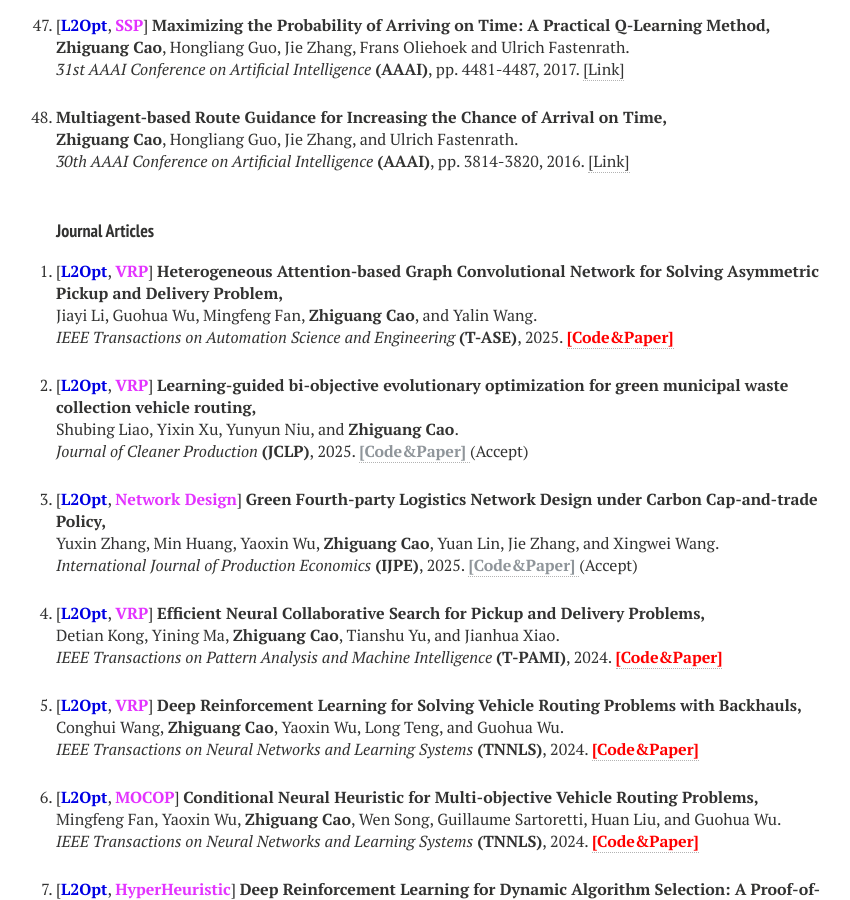
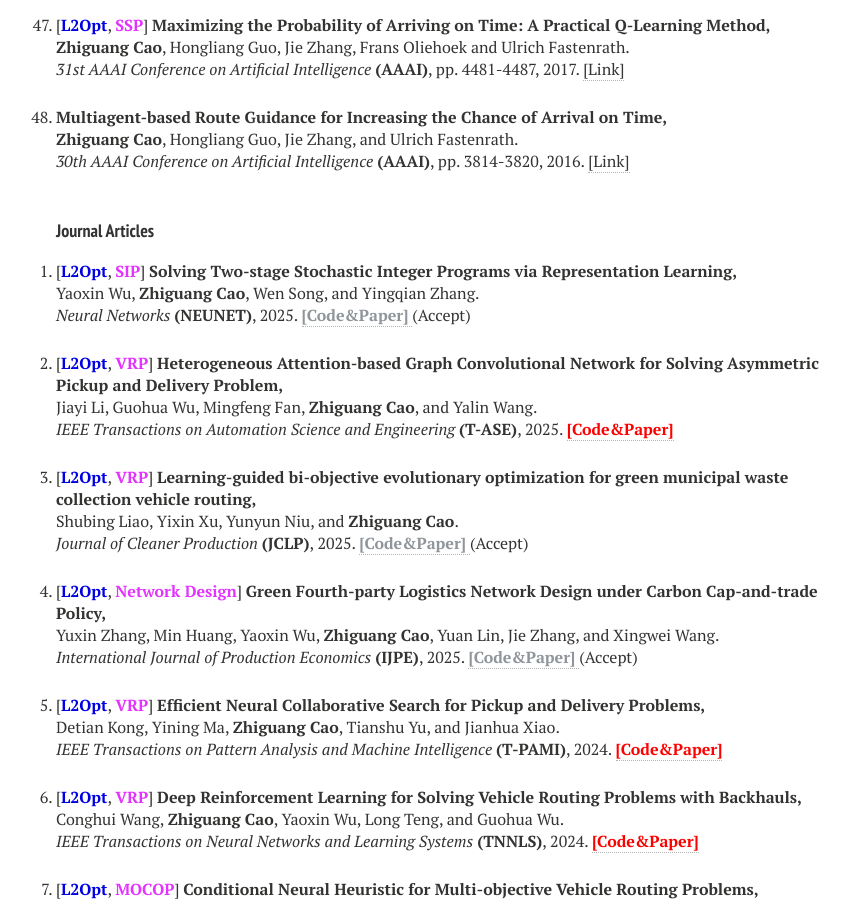
Before and after one commit to zhiguangcaosg/zhiguangcaosg.github.io, a Jekyll site: the page built from publications.md, in a window 1280 px wide and 900 px high, scrolled down 4921 px. Shown: the whole window, without its empty margins (264-1114 px from the left). Built offline with Jekyll 4.4.1, drawn with Linux system fonts in a browser that asks for light colours; nearby versions of some CDN libraries.

Commit message:
Update publications.html

```diff
--- a/_layouts/publications.html
+++ b/_layouts/publications.html
@@ -551,6 +551,13 @@ div.bibtex pre { font-size: 75%; overflow: auto;  width: 100%; padding: 0em 0em;
     <!-- Item: Caelles2016 -->
 <ol style="padding-left:0px;">
 
+<li>
+<p>
+[<font color="#0000E3"><b>L2Opt</b></font>, <font color="#E333FF"><b>SIP</b></font>] <b>Solving Two-stage Stochastic Integer Programs via Representation Learning,</b>
+<br>Yaoxin Wu, <b>Zhiguang Cao</b>, Wen Song, and Yingqian Zhang.<br>
+<i> Neural Networks</i> <b>(NEUNET)</b>, 2025. <a href="https://zhiguangcaosg.github.io/publications/"> <font color="#8F959A"><b>[Code&Paper]</b> </font></a> (Accept)
+</p>
+</li>
 
 <li>
 <p>
```
